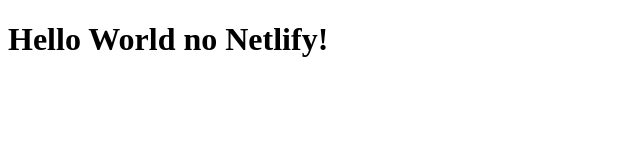
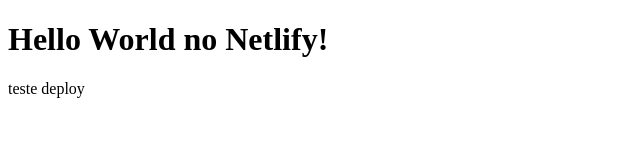
Before and after one commit to FelipePerozin/siteorg01, a plain HTML site: page index.html in a window 1280 px wide. Shown: the full height of the page, 0-640 px from the left. Drawn offline with Linux system fonts and the light colour scheme.

Commit message:
teste deploy

```diff
--- a/index.html
+++ b/index.html
@@ -6,5 +6,6 @@
   </head>
   <body>
     <h1>Hello World no Netlify!</h1>
+    <p> teste deploy </p>
   </body>
 </html>
```
